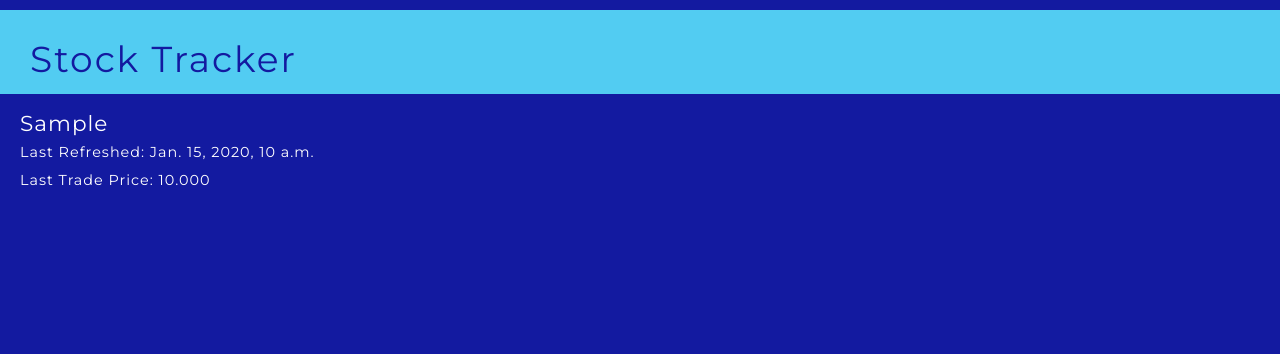
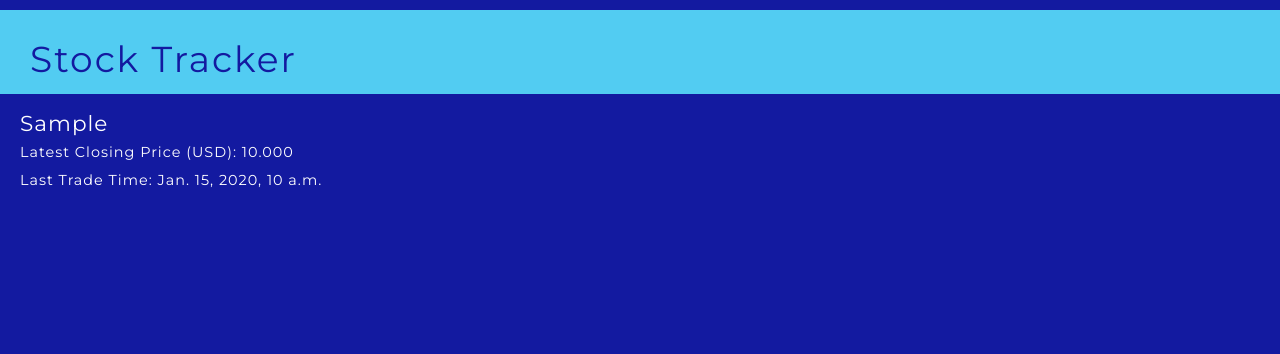
Before and after one commit to chrisbrickey/equity-portfolio, a Django app: page /stocks/1/ in a window 1280 px wide. Shown: the top 354 px of the page. Run offline with Django 3.2, Linux system fonts and the light colour scheme; tables that the repository leaves empty hold one stand-in row (values such as "Sample post").

Commit message:
update data formatting

```diff
--- a/stocktracker/tracker_app/templates/stocks/detail.html
+++ b/stocktracker/tracker_app/templates/stocks/detail.html
@@ -35,8 +35,8 @@
             {% if error_message %}<p><strong>{{ error_message }}</strong></p>{% endif %}
 
             <h3>{{ stock.symbol }}</h3>
-            <p>Last Refreshed: {{ stock.timestamp_last_updated}}</p>
-            <p>Last Trade Price: {{ stock.last_trade_price }}</p>
+            <p>Latest Closing Price (USD): {{stock.last_trade_price}}</p>
+            <p>Last Trade Time: {{stock.timestamp_last_updated}}</p>
 
         </section>
 
```
